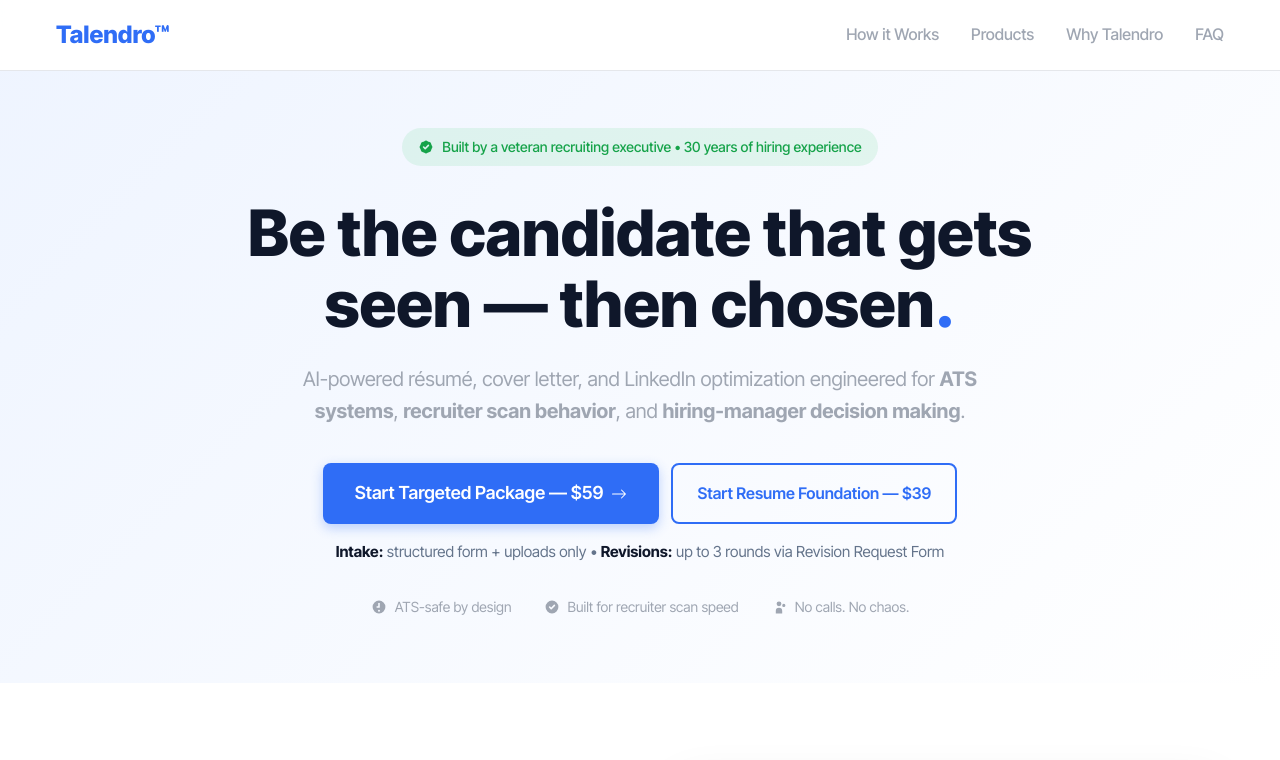
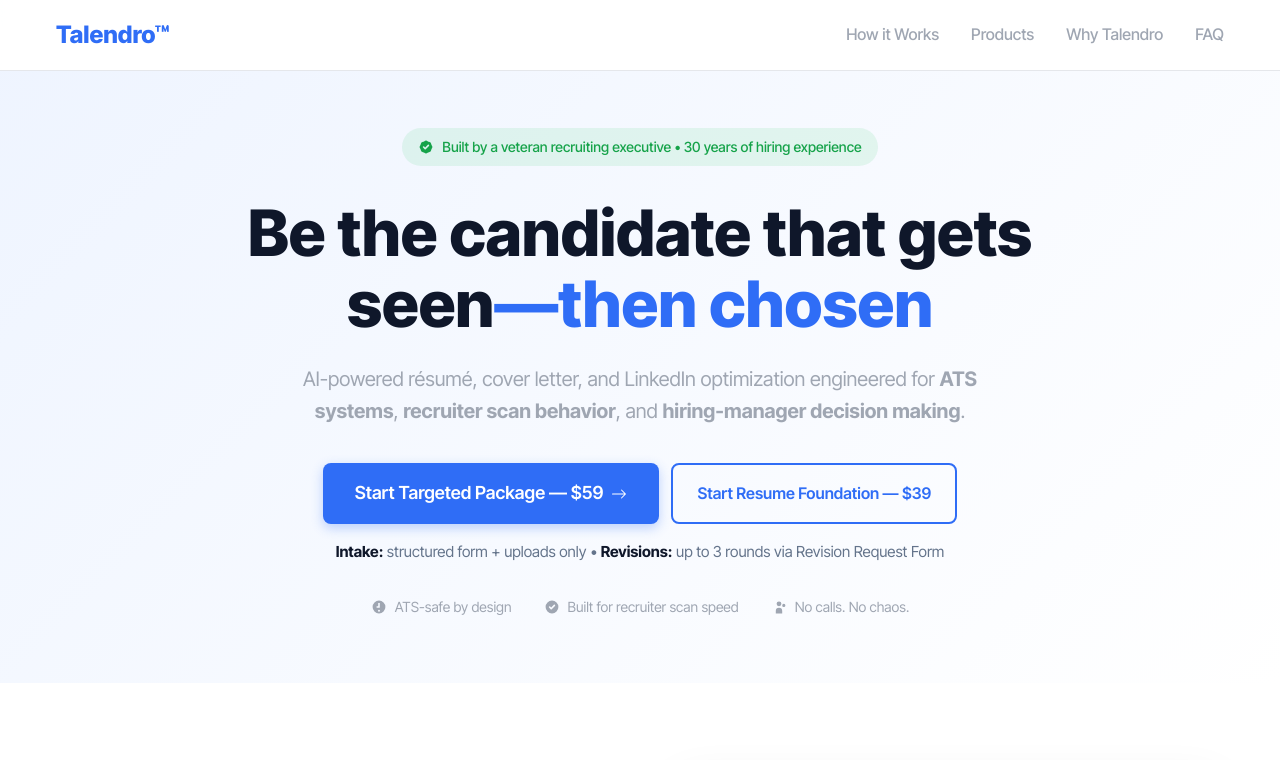
Before and after one commit to TalendroAI/talendro-resume-optimization, a website: page public/index.html in a window 1280 px wide. Shown: the top 760 px of the page. Drawn offline with Linux system fonts and the light colour scheme.

Commit message:
Update index.html

```diff
--- a/public/index.html
+++ b/public/index.html
@@ -404,7 +404,7 @@
         </div>
 
         <h1 class="hero-headline">
-          Be the candidate that gets seen — then chosen<span class="highlight">.</span>
+          Be the candidate that gets seen<span class="highlight">—then chosen</span>
         </h1>
 
         <p class="hero-subtitle">
```
